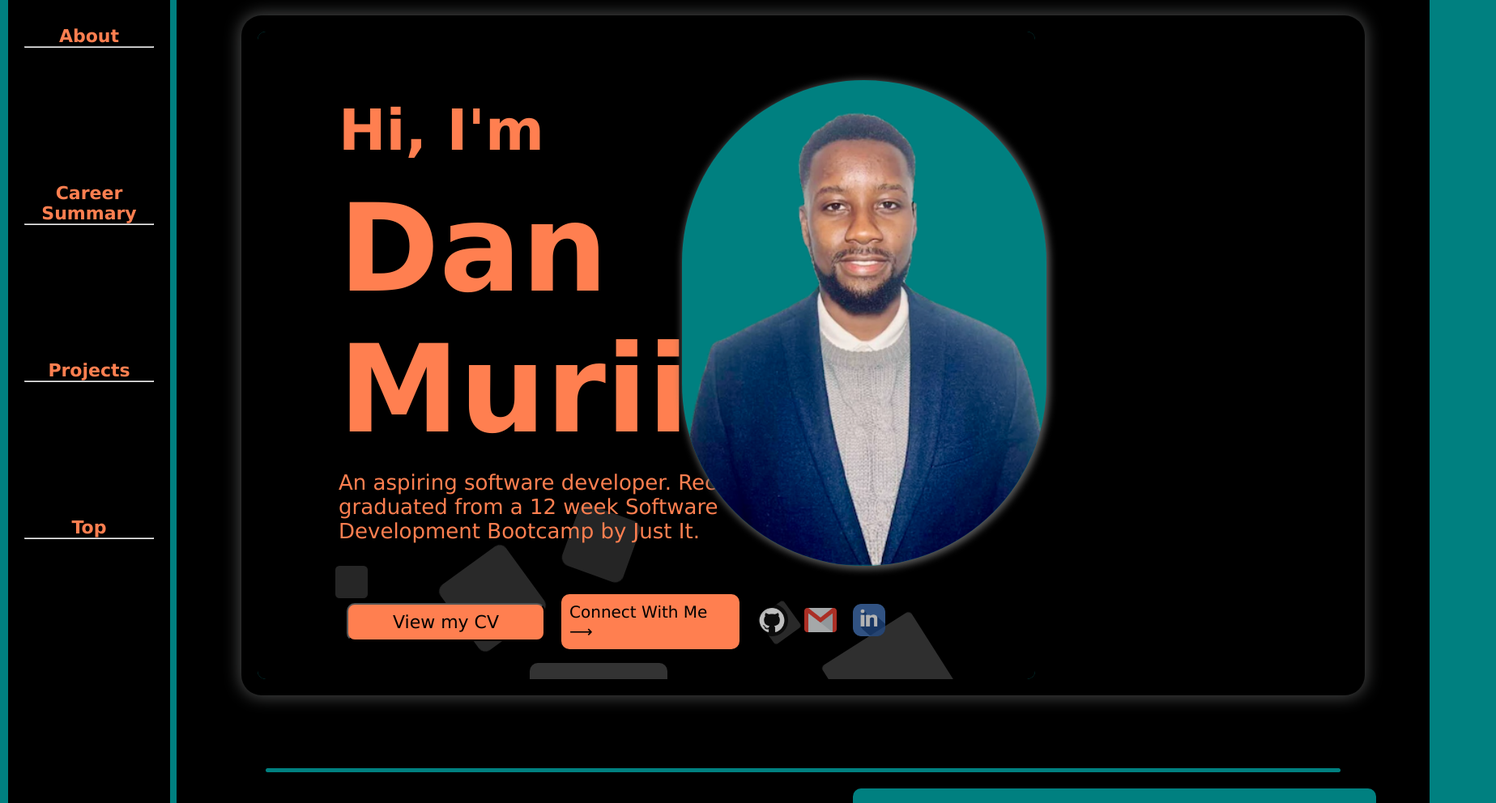
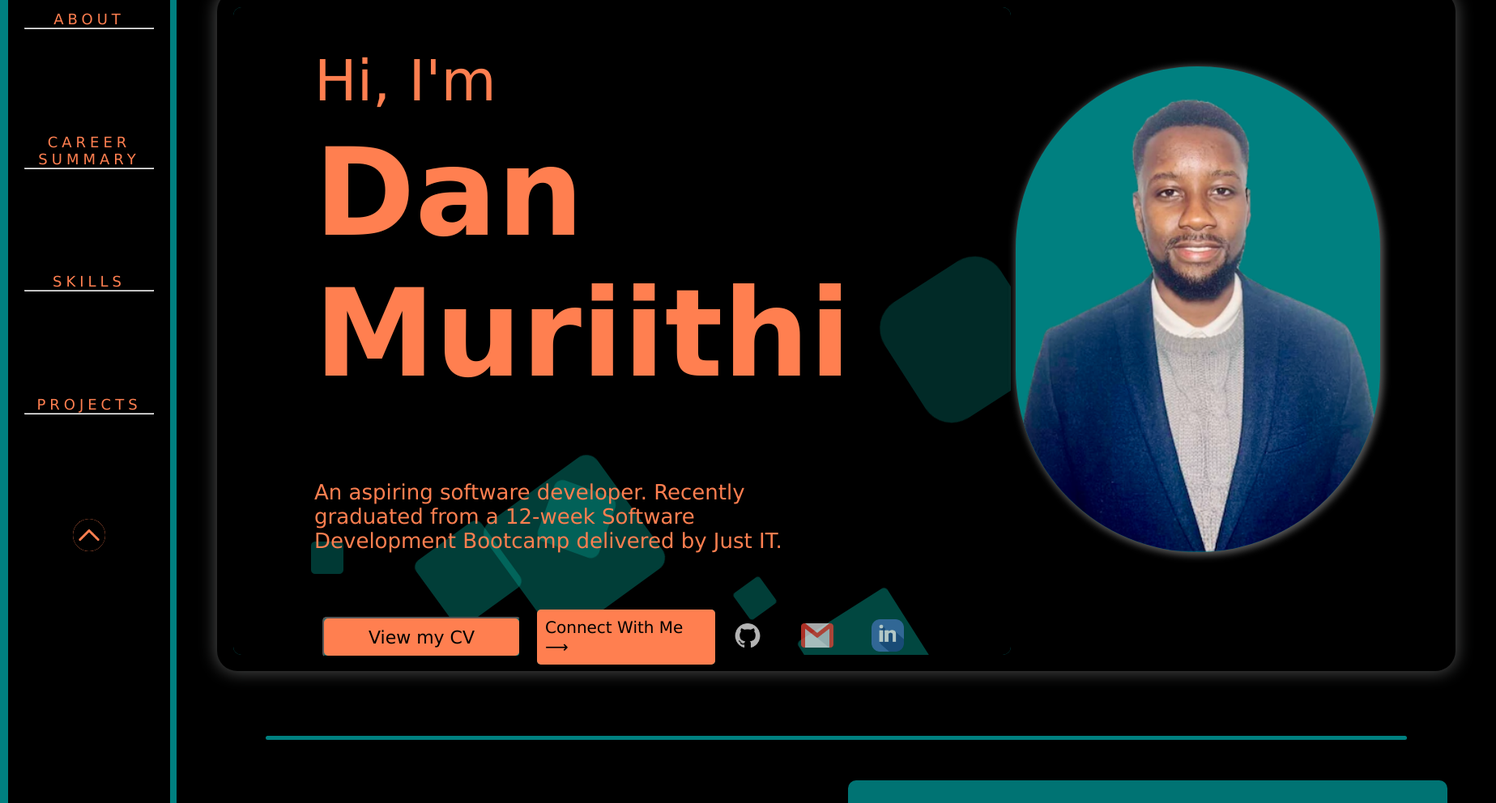
Before and after one commit to dmuriithi25/Mysite, a plain HTML site: page MyPage.html in a window 1280 px wide. Shown: the part 71-1063 px from the top of the page at 81% size, 1847 px wide, since content can reach past the window. Drawn offline with Linux system fonts and the light colour scheme.

Commit message:
further edits

```diff
--- a/MyPage.html
+++ b/MyPage.html
@@ -10,23 +10,14 @@
 <body>
 
   <div class="container">
-   <!-- <header>
-    <h1>Dan Muriithi</h1>
-    <div class="socials">
-      <a href="https://github.com/dmuriithi25" target="_blank"><img class="grid-git" src="GitHub-logo.png" alt="Github Logo"></a>
-      <a href="mailto:dkmuriithi25@gmail.com" target="_blank"><img class="grid-gmail" src="Gmail_Logo_512px.png" alt="Gmail Logo"></a>
-      <a href="https://www.linkedin.com/in/dkmuriithi25" target="_blank"><img class="grid-li"src="LinkedIn-Logopng.png" alt="Linkedin Logo"></a>
-    </div>
-
-   </header> -->
 
     <nav>
      <ul>
       <li><a class="nav-list" href="#about">About<hr id="nav-line"></a></li>
-      <li><a class="nav-list" href="#careersummary">Career Summary<hr id="nav-line"></a></li>
+      <li><a class="nav-list" href="#carsum">Career Summary<hr id="nav-line"></a></li>
+      <li><a class="nav-list" href="#career-11"> Skills<hr id="nav-line"></a></li>
       <li><a class="nav-list" href="#projects">Projects<hr id="nav-line"></a></li>
-      <li><a class="nav-list" href="#top"> Top <hr id="nav-line"></a></li>
-      <!-- <li><a class="nav-list" href="#" target="_blank"> Contact</a></li> -->
+      <li><a class="nav-list" href="#top"><img src="chevron-upwards-arrow.png"></a></li>
      </ul>
     </nav>
 
@@ -48,12 +39,17 @@
                 <li></li>
                 <li></li>
         </ul>
-        <h1> <span id="hi">Hi&#128075, I'm</span><br> Dan Muriithi</h1>
+        <!-- <h1> <span id="hi">Hi&#128075, I'm</span><br> Dan Muriithi</h1> -->
       </div >
 
-      <h1> <span id="hi">Hi, I'm</span><br> Dan Muriithi</h1>
+      <p id="hi">Hi, I'm</span><br></p>
+      <h1> Dan Muriithi</h1>
 
-      <p class="home-p">An aspiring software developer. Recently graduated from a 12 week Software Development Bootcamp by Just It.</p>
+      <div class="grid-image">
+        <img class="dan-img" src="DanM img.png" alt="Dan Muriithi">
+      </div>
+
+      <p class="home-p">An aspiring software developer. Recently graduated from a 12-week Software Development Bootcamp delivered by Just IT.</p>
 
       <div class="socials">
 
@@ -64,17 +60,16 @@
         <a href="https://www.linkedin.com/in/dkmuriithi25" target="_blank"><img class="grid-li"src="linkedin-logo.png" alt="Linkedin Logo"></a>
       </div>
 
-      <div class="grid-image">
-        <img class="dan-img" src="DanM img.png" alt="Dan Muriithi">
-      </div>
 
     </div>
+
+    <div id="about"></div>
 
    <div class="divider"></div>
 
    <div class="about"> about.</div>
 
-   <div class="content-1" id="about"><span>Welcome to my page.</span> I'm glad you're here. This page is dedicated to showcasing my new found skills as an <span>aspiring software developer</span>. I'll take you through on my journey to being a fully fledged front end developer. Until then, feel free to take a look around &#9996<br><br>I am a <span>Junior Software Developer</span> based in Watford UK, and I enjoy creating visually appealing websites. <br><br> My background is originally in <span>IT procurement</span> where I have <span>6 years of experience</span> and where my interest in development began. <br><br> I enjoy <span>taking on new challenges</span>, gaining new experiences and continually <span>learning new skills</span>. You'll usually find him either in the gym, in a music venue, working on the next business idea or exploring new cities. <br><br> </div>
+   <div class="content-1"><br><span>Welcome to my page.</span> I'm glad you're here. This page is dedicated to showcasing my new found skills as an <span>aspiring software developer</span>. I'll take you through on my journey to being a fully fledged front end developer. Until then, feel free to take a look around &#9996<br><br>I am a <span>Junior Software Developer</span> based in Watford UK, and I enjoy creating visually appealing websites. <br><br> My background is originally in <span>IT procurement</span> where I have <span>6 years of experience</span> and where my interest in development began. <br><br> I enjoy <span> new challenges</span>, gaining new experiences and <span>learning new skills</span>. You'll usually find me either in the gym, in a music venue or exploring new cities. <div id="carsum"></div><br><br> </div>
 
    <div class="divider"></div>
 
@@ -83,14 +78,14 @@
       <!-- <span class="contitles">education</span><br> -->
     <div id="education">
       <div id="education-1">Software Development Bootcamp<br><br><i>Just IT <span>|</span> 02/2024 - 05/2024</i></div>
-      <div id="education-1">BA Hons: International Business and Globalisation<br><i>De Montfort University <span>|</span> 2013 - 2016</i></div>
+      <div id="education-1">BA Hons: International Business and Globalisation<br><br><i>De Montfort University <span>|</span> 2013 - 2016</i></div>
     </div>
 
       <!-- <span class="contitles">work experience</span><br> -->
     <div id="career">
       <div id="career-1">Senior IT Buyer<br><br><i>Mitie <span>|</span> 07/2023 - 02/2024</i></div>
       <div id="career-1">Associate AWS Partner Manager<br><br><i>Computacenter <span>|</span> 07/2022 - 05/2023</i></div>
-      <div id="career-1">Senior Software Buyer<br><br><i>Computacenter <span>|</span> 02/2022 - 07/2022</i></div>
+      <div id="career-11">Senior Software Buyer<br><br><i>Computacenter <span>|</span> 02/2022 - 07/2022</i></div>
       <div id="career-1">Buyer<br><br><i>Computacenter <span>|</span> 11/2018 - 02/2022</i><br></div>
     </div>
 
@@ -103,7 +98,7 @@
         <p>HTML</p>
         <p>CSS</p>
         <p>JavaScript</p>
-        <p>Python</p>
+        <p>Python/Flask</p>
         <p>MYSQL</p>
       </div>
       <div class="lang-img">
@@ -120,9 +115,9 @@
    <section class="carousel" id="carousel">
     <div class="slider-wrapper">
       <div class="slider">
-      <div class="weather-app-link">Some text</div>
+      <div class="weather-app-link">Weather App</div>
       <img id="slide-1" src="weather-app.png" alt="Weather-App">
-      <div class="calculator-link">Some text</div>
+      <div class="calculator-link">Calculator App</div>
       <img id="slide-2" src="js calculator.png" alt="Calculator">
       </div>
       <!-- <div class="slider-nav">
@@ -131,6 +126,7 @@
       </div> -->
     </div>
     </section>
+
     <div class="divider"></div>
     <div class="footer"><strong>D</strong>an <strong>M</strong>uriithi | &copy 2024</div>
 
--- a/style.css
+++ b/style.css
@@ -1,17 +1,10 @@
 *{
-    /* background-color:rgb(91, 104, 128); */
     background-color: teal;
     margin:0;
     padding: 0;
     font-family: Verdana, Geneva, Tahoma, sans-serif;
     color:coral;
     /* outline: 2px solid red; */
-}
-
-@media screen and (max-width: 600px){
-    nav, main{
-        width: 100%;
-    }
 }
 
 html{
@@ -21,11 +14,10 @@ html{
 .container{
     display: grid;
     grid-template-columns: 200px 1fr;
-    grid-template-rows: /*260px*/ 1fr;
-    /* grid-auto-rows: minmax(200px, auto); */
+    width: 100%;
+    grid-template-rows: 1fr;
     gap: 0.5em;
     grid-template-areas:
-    /* "header header" */
     "nav main";
 }
 
@@ -45,12 +37,14 @@ nav{
 ul{
     display: grid;
     align-items: center;
-    font-size: 22px;
-    font-weight: bold;
+    font-size: 18px;
+    letter-spacing: 5px;
+    text-transform: uppercase;
     border-radius: 10px 10px;
     max-height: 100vh;
     position: sticky;
     top: 0px;
+
 }
 
 
@@ -74,6 +68,12 @@ a.nav-list:hover{
     transition: 0.5s;
 }
 
+nav ul li img{
+    max-width: 40px;
+    background: coral;
+    border-radius: 70px 70px;
+}
+
 header, h1, nav, ul, li, a{
     background-color: black;
 }
@@ -92,7 +92,9 @@ header, h1, nav, ul, li, a{
 
 #hi{
     background: transparent;
+    margin: 50px 0 0 100px;
     font-size: 70px;
+    z-index: 1;
 }
 
 h1 {
@@ -101,22 +103,20 @@ h1 {
     margin-left: 100px;
     align-content: end;
     max-width: 60%;
+    /* overflow: auto; */
     z-index: 1;
     background: transparent;
 }
-
-
-/* challenge - making child items grid items and styling them is nuts */
 
 .grid-content{
     display: grid;
     grid-column: span 2;
     padding: 20px;
     gap: 10px;
-    margin: 70px;
+    margin: 40px;
     border-radius: 25px;
     box-shadow: 0px 0px 20px 2px rgb(73, 74, 74);
-    min-height: 100vh;
+    height: 100vh;
     background: transparent;
 }
 
@@ -131,8 +131,10 @@ h2{
 }
 
 .home-p{
-    display: grid;
+    /* display: grid; */
     background-color: transparent;
+    position: relative;
+    top: -550px;
     max-width: 40%;
     text-align:start;
     text-wrap: wrap;
@@ -143,13 +145,14 @@ h2{
 }
 
 .grid-image{
+    display: inline;
     padding: 10px;
     background-color: transparent;
-    position: absolute;
-    top: 20%;
-    left: 65%;
+    position: relative;
+    top: -70%;
+    right: -30%;
     margin: auto;
-    align-content: start;
+    align-content:center;
     justify-content: center;
     z-index: 1;
 }
@@ -166,54 +169,95 @@ h2{
 /* SOCIALS CONTENT */
 
 #connect{
-    /* min-height: 40px; */
     min-width: 200px;
-    margin-top: 20px;
     padding: 10px;
-    border-radius: 10px;
+    position: relative;
+    border-radius: 5px;
     font-size: 20px;
     color: black;
-    background-color: coral;
+    background: teal;
     transition: 0.5s;
     display: flex;
     align-items: center;
     z-index: 1;
 }
 
-#connect:hover{
-    opacity: 0.8;
-    transform:scale(1.1);
-    z-index:1;
+#connect::before{
+    content: '';
+    position: absolute;
+    top: 0;
+    left: 0;
+    width: 100%;
+    height: 100%;
+    border-radius: 5px;
+    background: coral;
+    z-index: -1;
+    transform-origin: left;
+    transition: transform 0.5s ease;
+    transform: scaleX(1)
+}
+
+
+#connect:hover::before{
+    transform-origin: right;
+    transition: transform 0.5s ease;
+    transform: scaleX(0);
 }
 
 .cv{
-    min-height: 47px;
+    min-height: 50px;
     min-width: 245px;
     position:relative;
-    margin-top: 20px;
-    border-radius: 10px;
+    border-radius: 5px;
     font-size: 22px;
     color: black;
-    /* font-weight: bold; */
-    background-color: coral;
+    background-color: teal;
     transition: 0.5s;
-    /* border: 1px solid silver; */
+    z-index: 1;
+}
+
+.cv::before{
+    content: '';
+    position: absolute;
+    top: 0;
+    left: 0;
+    width: 100%;
+    height: 100%;
+    border-radius: 5px;
+    background: coral;
+    z-index: -1;
+    transform-origin: left;
+    transition: transform 0.5s ease;
+    transform: scaleX(1)
 }
 
 .cv:hover{
+    cursor: pointer;
+    transform:scale(1.1);
+}
+
+.cv:hover::before{
+    transform-origin: right;
+    transition: transform 0.5s ease;
+    transform: scaleX(0);
+    cursor: pointer;
+}
+/* .cv:hover{
     opacity: 0.8;
     cursor: pointer;
     transform:scale(1.1);
     z-index:1;
-}
+} */
 
 .socials{
     display: grid;
     grid-template-columns: 1fr 1fr 1fr 1fr 1fr;
-    width: 40%;
+    width: 50%;
+    position: relative;
+    top: -520px;
     margin: 20px;
     margin-left: 100px;
-    max-height: 20%;
+    /* max-height: 20%; */
     gap: 20px;
     padding: 10px;
     align-items: center;
@@ -222,13 +266,15 @@ h2{
 
 .socials a{
     background-color: transparent;
+    position: relative;
+    /* top: -400px; */
 }
 /* Justify self:center shrunk the box to it's mininal size */
 
 .grid-git, .grid-gmail, .grid-li{
+    position: relative;
     max-width: 40px;
-    max-height: 70px;
-    margin-top: 20px;
+    margin: auto;
     opacity: 0.7;
     align-items: center;
     background-color: transparent;
@@ -277,7 +323,8 @@ h2{
 .dev-skill{
     position: relative;
     font-size: 50px;
-    font-weight: bold;
+    letter-spacing: 5px;
+    text-transform: uppercase;
     text-align: center;
     margin: auto;
     margin-top: 30px;
@@ -294,13 +341,9 @@ h2{
     display: grid;
     grid-template-columns: repeat(5, 1fr);
     text-align: center;
-    align-content: center;
-    font-size: 30px;
-    font-weight: bold;
+    font-size: 23px;
+    letter-spacing: 3px;
     font-style: italic;
-    /* padding: 10px; */
-    /* margin: auto; */
-    gap: 10px;
 }
 
 .lang-txt p{
@@ -328,8 +371,12 @@ h2{
     background-color: black;
 }
 
-#about, #careersummary{
+#careersummary{
     min-width: 80%;
+}
+
+#about{
+    background: transparent;
 }
 
 .carsummary{
@@ -354,11 +401,10 @@ h2{
 .carousel{
     padding: 32px;
     aspect-ratio: 1/1.3;
-    padding: 20px;
+    /* padding: 20px; */
     font-size: 26px;
     text-align: center;
     margin: auto;
-    /* background-color: black; */
     color: black;
     align-content: center;
     border-radius: 10px 10px;
@@ -372,11 +418,13 @@ h2{
     box-shadow: 0px 0px 20px 2px rgb(0, 91, 91);
 }
 
+::-webkit-scrollbar{
+    display: none;
+}
 .slider-wrapper{
     position: relative;
     max-width: 500px;
     margin: 0 auto;
-    /* background-color: black; */
 }
 
 
@@ -387,30 +435,25 @@ h2{
     scroll-snap-type: x mandatory; /*makes the scroll bar snap to the next image when scrolling*/
     scroll-behavior: smooth;
     border-radius: 10px;
-    /* background-color: black; */
-    /* border: 1px solid silver; */
 }
 
 .slider img{
     flex: 1 0 100%;
     scroll-snap-align: start;
     object-fit:contain;
-    /* background-color: black; */
 }
+
 
 #careersummary{
     display: grid;
     grid-template-columns: 1fr 1fr;
-    /* padding: 20px; */
     font-size: 20px;
     max-width: 80%;
     min-height: 700px;
     text-align: center;
     margin: auto;
     color: black;
-    /* align-items: center; */
     border-radius: 10px 10px;
-    /* transition: 0.5s; */
     background-color: transparent;
 }
 
@@ -419,13 +462,14 @@ h2{
     grid-template-columns: 1fr 1fr;
     position: relative;
     grid-column: span 2;
+
     gap: 2em;
     background-color: transparent;
     border-radius: 10px;
     padding: 10px;
 }
 
-#education-1, #career-1{
+#education-1, #career-1, #career-11{
     border-radius: 10px;
     height: 200px;
     align-content: center;
@@ -433,7 +477,6 @@ h2{
     max-width: 300px;
     padding: 5px;
     transition: 0.5s;
-    /* box-shadow: 0px 0px 20px 2px rgb(0, 78, 78); */
 }
 
 #education-1:hover{
@@ -448,15 +491,21 @@ h2{
     box-shadow: 0px 0px 20px 2px rgb(0, 78, 78);
 }
 
+#career-11:hover{
+    transform:scale(1.1);
+    z-index:1;
+    box-shadow: 0px 0px 20px 2px rgb(0, 78, 78);
+}
+
 
 .content-1{
-    /* display: flex; */
     padding: 20px;
-    font-size: 26px;
-    max-width: 600px;
-    min-height: 700px;
+    font-size: 23px;
+    width: 700px;
+    min-height: 600px;
     text-align: center;
-    margin: auto;
+    margin: 30px 50px;
+    opacity: 0.9;
     color: black;
     align-content: center;
     border-radius: 10px 10px;
@@ -480,13 +529,14 @@ i{
     color: coral;
     background-color: transparent;
     grid-column: span 2;
-
 }
 
 .footer{
     margin: 50px 0 0px 50px;
     padding: 0;
-    font-size: 20px;
+    letter-spacing: 5px;
+    text-transform: uppercase;
+    font-size: 16px;
     font-style: italic;
     background-color: black;
     min-height: 100px;
@@ -496,14 +546,10 @@ i{
     background-color: black;
 }
 
-@import url('https://fonts.googleapis.com/css?family=Exo:400,700');
 
-*{
-    margin: 0px;
-    padding: 0px;
+/* ========HERO PAGE ANIMATION========*/
 
-}
-
+/* @import url('https://fonts.googleapis.com/css?family=Exo:400,700'); */
 
 .area{
     /* background: #4e54c8;   */
@@ -529,11 +575,9 @@ i{
     list-style: none;
     width: 20px;
     height: 20px;
-    /* background: rgb(0, 91, 91) */
-    background: rgba(255, 255, 255, 0.2);
+    background: rgba(4, 163, 147, 0.476);
     animation: animate 25s linear infinite;
     bottom: -150px;
-
 }
 
 .circles li:nth-child(1){
@@ -585,7 +629,7 @@ i{
     left: 35%;
     width: 150px;
     height: 150px;
-    animation-delay: 7s;
+    animation-delay: 0s;
 }
 
 .circles li:nth-child(8){
@@ -612,8 +656,6 @@ i{
     animation-duration: 11s;
 }
 
-
-
 @keyframes animate {
 
     0%{
@@ -629,3 +671,12 @@ i{
     }
 
 }
+
+
+/* MAJOR BREAKPOINTS: 600px, 601px, 768px, 992px, 1200px*/
+
+@media only screen and (max-width: 600px){
+    .main-container{
+        width: 100%;
+    }
+}
```
Also changed, not shown: GitHub-logo.png (deleted), Gmail_Logo_512px.png (deleted), LinkedIn-Logopng.png (deleted), back.png (deleted), chevron-upwards-arrow.png (added), weather-app.png, 2 other files.
